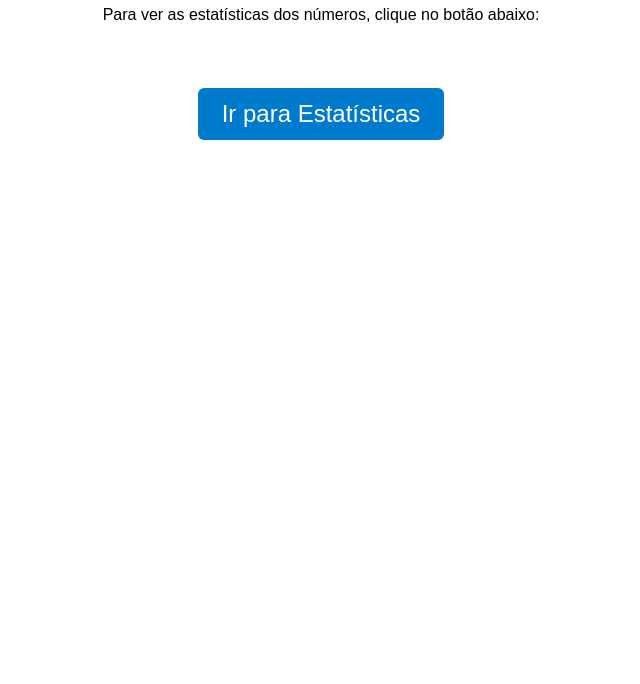
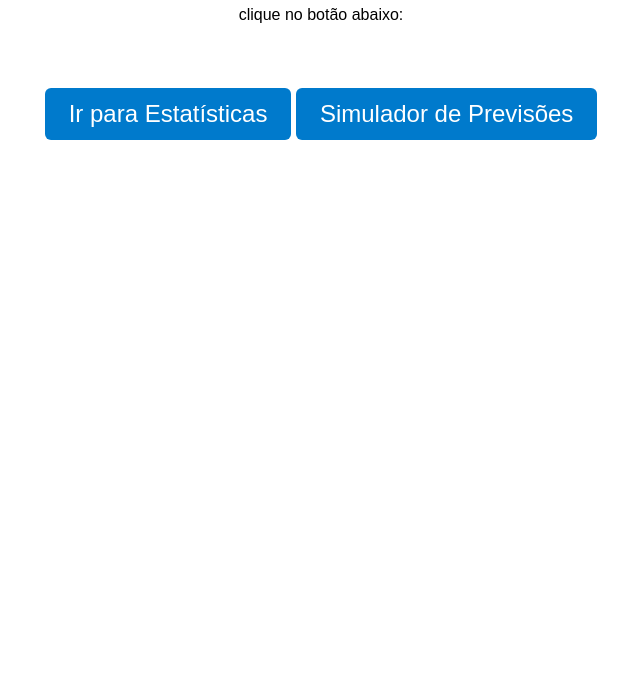
Before and after one commit to Hmdgt2/tol, a plain HTML site: page index.html in a window 1280 px wide. Shown: the part 116-800 px from the top of the page, without its empty margins (319-959 px from the left). Drawn offline with Linux system fonts and the light colour scheme.

Commit message:
Update index.html

```diff
--- a/index.html
+++ b/index.html
@@ -27,7 +27,8 @@
 </head>
 <body>
   <h1>Bem-vindo ao Projeto Tol</h1>
-  <p>Para ver as estatísticas dos números, clique no botão abaixo:</p>
+  <p>clique no botão abaixo:</p>
   <a href="estatisticas.html">Ir para Estatísticas</a>
+  <a href="simulador/simulador.html">Simulador de Previsões</a>
 </body>
 </html>
```
